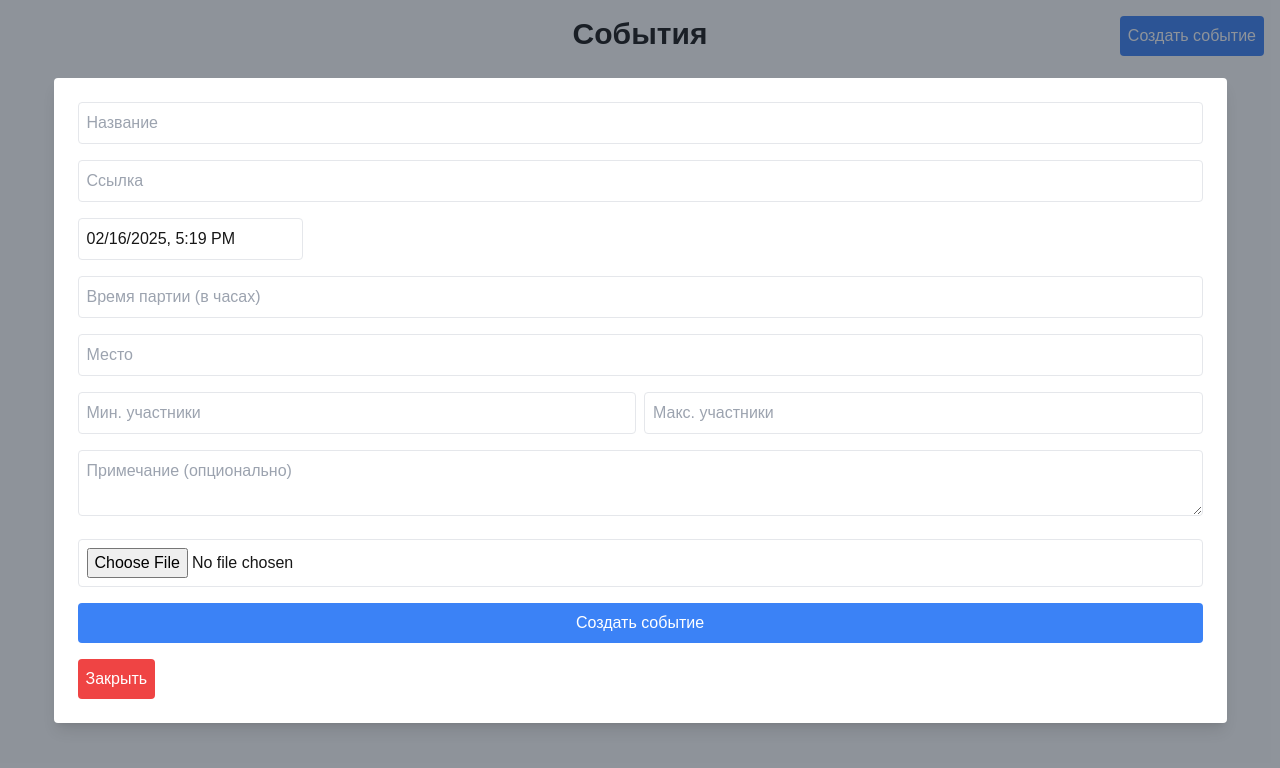
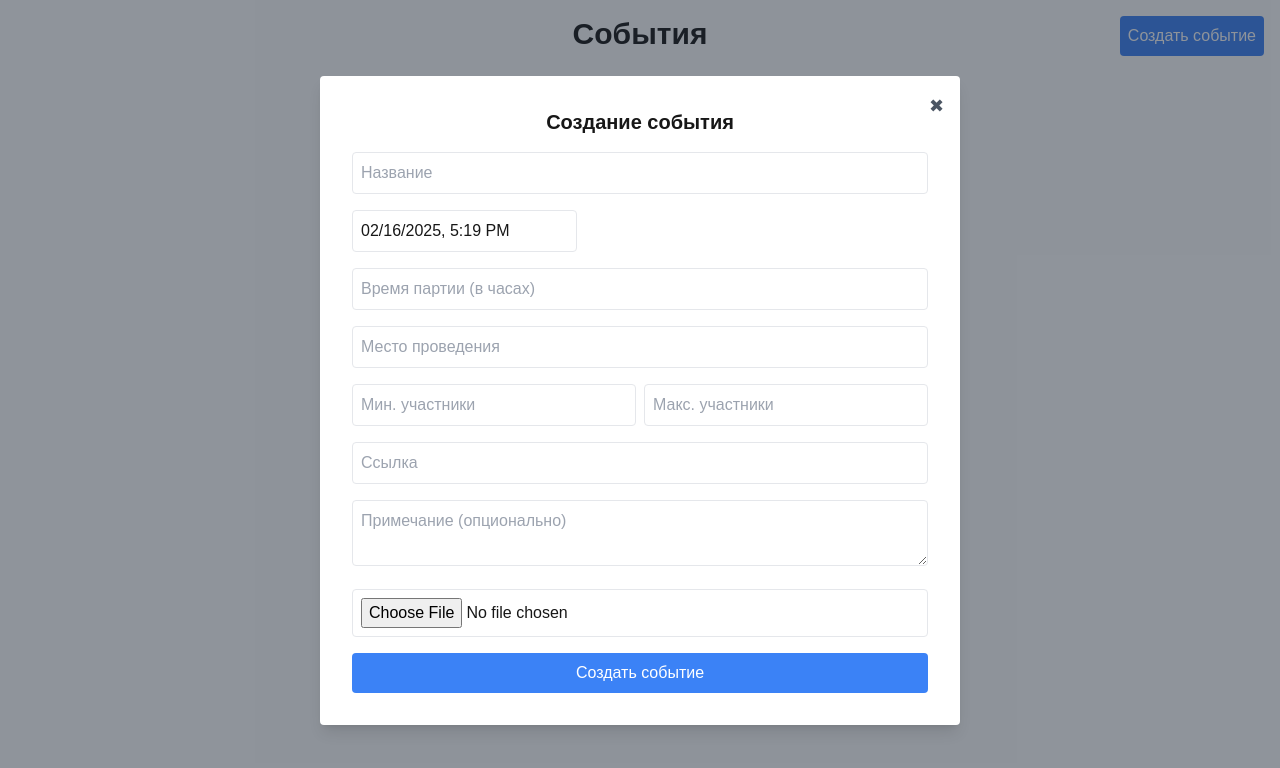
Before and after one commit to Azenae1/sublimate-fe, a Next.js app: page / in a window 1280 px wide. Both pictures are taken after a click on the button "Создать событие". Shown: the top 768 px of the page. Built offline with nearby package versions, Linux system fonts and the light colour scheme.

Commit message:
Form wrapper rework

```diff
--- a/src/components/CreateEventForm/CreateEventForm.jsx
+++ b/src/components/CreateEventForm/CreateEventForm.jsx
@@ -41,15 +41,7 @@ const CreateEventForm = ({ onSubmit }) => {
         required
         className="w-full p-2 border rounded"
       />
-      <input
-        type="url"
-        name="link"
-        placeholder="Ссылка"
-        value={formData.link}
-        onChange={handleChange}
-        // required
-        className="w-full p-2 border rounded"
-      />
+
       <DatePicker
         selected={formData.startTime}
         onChange={(date) => setFormData({ ...formData, startTime: date })}
@@ -76,7 +68,7 @@ const CreateEventForm = ({ onSubmit }) => {
       <input
         type="text"
         name="location"
-        placeholder="Место"
+        placeholder="Место проведения"
         value={formData.location}
         onChange={handleChange}
         required
@@ -105,6 +97,15 @@ const CreateEventForm = ({ onSubmit }) => {
           className="w-full p-2 border rounded"
         />
       </div>
+      <input
+        type="url"
+        name="link"
+        placeholder="Ссылка"
+        value={formData.link}
+        onChange={handleChange}
+        // required
+        className="w-full p-2 border rounded"
+      />
       <textarea
         name="notes"
         placeholder="Примечание (опционально)"
--- a/src/components/Main/Main.jsx
+++ b/src/components/Main/Main.jsx
@@ -38,14 +38,17 @@ const Main = () => {
 
       {isFormOpen && (
         <div className="absolute top-0 left-0 w-full h-full flex justify-center items-center bg-gray-800 bg-opacity-50">
-          <div className="bg-white p-6 rounded shadow-lg">
-            <CreateEventForm onSubmit={handleSubmit} />
+          <div className="bg-white p-8 rounded shadow-lg relative w-[640px]">
             <button
               onClick={handleCloseForm}
-              className="mt-4 p-2 bg-red-500 text-white rounded"
+              className="absolute top-4 right-4 text-gray-600 hover:text-gray-900 text-lg"
             >
-              Закрыть
+              ✖
             </button>
+            <h2 className="text-xl font-bold mb-4 text-center">
+              Создание события
+            </h2>
+            <CreateEventForm onSubmit={handleSubmit} />
           </div>
         </div>
       )}
```
